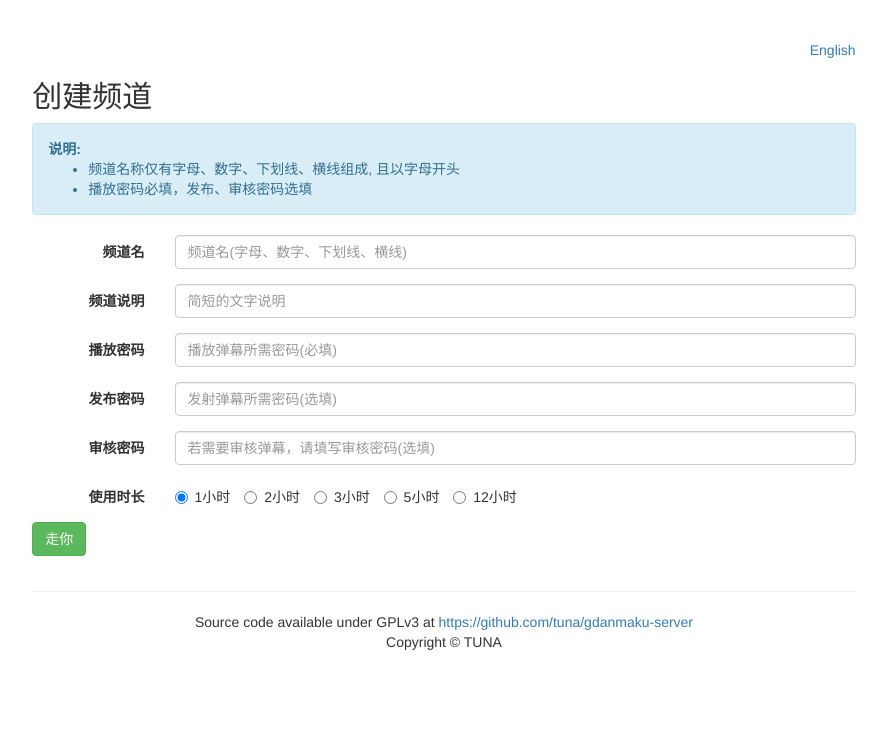
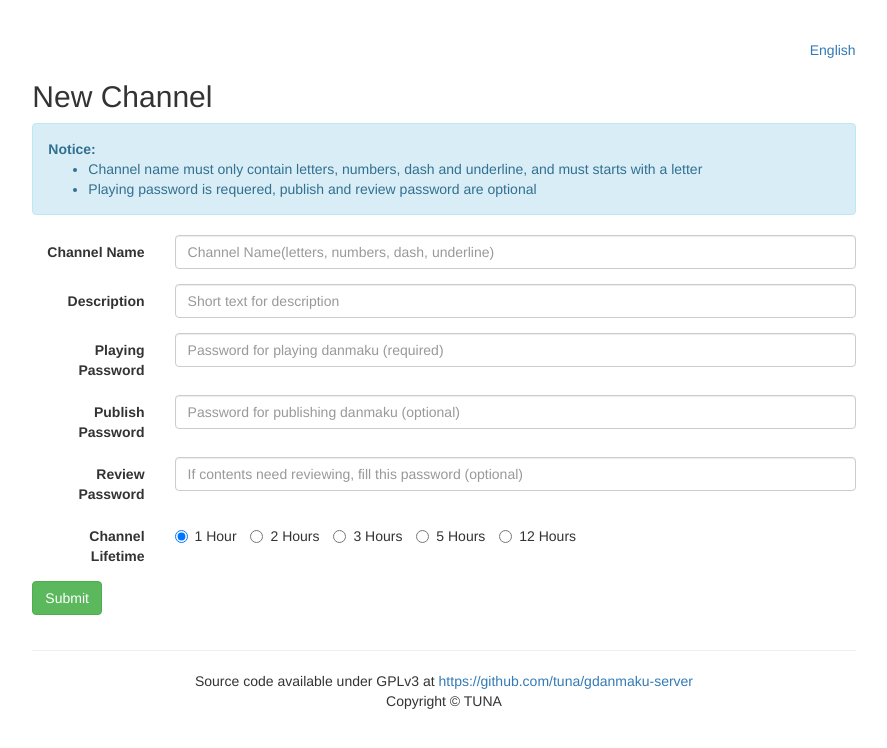
Before and after one commit to tuna/gdanmaku-server, a Flask app: page /channel-new/ in a window 1280 px wide. Shown: the top 748 px of the page, without its empty margins (196-1083 px from the left). Run offline with Flask 2, Linux system fonts and the light colour scheme; data that the repository does not hold is empty; some libraries are stand-ins or nearby versions.

Commit message:
i18n using flask-babel

```diff
--- a/gdanmaku/__init__.py
+++ b/gdanmaku/__init__.py
@@ -5,7 +5,9 @@
 
 import redis
 from gevent.wsgi import WSGIServer
-from flask import Flask, g
+from flask import Flask, g, request, session
+from flask.ext.babel import Babel
+
 from . import settings
 from .channel_manager import ChannelManager
 
@@ -14,6 +16,8 @@
 r = redis.StrictRedis(
     host=settings.REDIS_HOST, port=settings.REDIS_PORT, db=settings.REDIS_DB)
 chan_mgr = ChannelManager(app, r)
+
+babel = Babel(app)
 
 with app.app_context():
     for kwargs in app.config.get("PERSISTENT_CHANNELS", []):
@@ -30,13 +34,23 @@
     g.r = r
 
 
+@babel.localeselector
+def get_locale():
+    language = request.args.get(
+        "lang",
+        session.get(
+            "language",
+            request.accept_languages.best_match(['zh', 'en']),
+        ),
+    )
+    session["language"] = language
+    return language
+
 from . import views
 from . import api
 from . import wechat
 
-
 def main():
-    app.debug = True
     http_server = WSGIServer(('', 5000), app)
     print("Serving at 0.0.0.0:5000")
     http_server.serve_forever()
--- /dev/null
+++ b/gdanmaku/babel.cfg
@@ -0,0 +1,3 @@
+[python: **.py]
+[jinja2: **/templates/**.html]
+extensions=jinja2.ext.autoescape,jinja2.ext.with_
--- a/gdanmaku/settings.py
+++ b/gdanmaku/settings.py
@@ -13,6 +13,8 @@
 
 DB_PATH = os.path.join(FILE_PATH, "db")
 MEDIA_PATH = os.path.join(FILE_PATH, "media")
+
+# BABEL_DEFAULT_LOCALE = "zh_CN"
 
 # DB
 REDIS_HOST = 'myredis'
--- a/gdanmaku/templates/base.html
+++ b/gdanmaku/templates/base.html
@@ -14,14 +14,14 @@
   <script type="text/javascript" src="//cdn.bootcss.com/vue/1.0.17/vue.min.js"></script>
 
 
-  <title>{% block title %}title{% endblock %} - {% if language == "zh_CN"%}TUNA 弹幕站{% else %}TUNA Danmaku{%endif%}</title>
+  <title>{% block title %}title{% endblock %} - {{_("TUNA Danmaku Site")}}</title>
 </head>
 <body>
 <div class="container-fluid">
 
 <div class="row">
 	<div class="col-md-8 col-md-offset-2 text-right">
-		{% if language == "zh_CN"%}
+		{% if session.get('language', '') == "zh_CN"%}
 		<a href="?lang=en">English</a>
 		{% else %}
 		<a href="?lang=zh_CN">简体中文</a>
--- a/gdanmaku/templates/new_channel.html
+++ b/gdanmaku/templates/new_channel.html
@@ -1,16 +1,81 @@
 {% extends "base.html" %}
 {% block title %}
-{% if language == "zh_CN" %}创建列表{% else %}New Channel{% endif %}
+{% if language == "zh_CN" %}{{_("New Channel")}}{% endif %}
 {% endblock %}
 
 {% block body %}
 <div class="row">
 	<div class="col-md-8 col-md-offset-2">
-	{% if language == "zh_CN" %}
-		{% include "zh_CN/new_channel.html"%}
-	{% else %}
-		{% include "en/new_channel.html"%}
-	{% endif %}
+		<h2>{{_("New Channel")}}</h2>
+		<div>
+			<div id="error_container">
+			</div>
+			<div class="alert alert-info">
+				<p><strong>{{_('Notice')}}:</strong></p>
+				<ul>
+					<li>{{_('Channel name must only contain letters, numbers, dash and underline, and must starts with a letter')}}</li>
+					<li>{{_('Playing password is requered, publish and review password are optional')}}</li>
+				</ul>
+			</div>
+			<form class="form-horizontal" role="form">
+				<div class="form-group">
+					<label for="name" class="col-sm-2 control-label">{{_('Channel Name')}}</label>
+					<div class="col-sm-10">
+						<input autocomplete="off" type="text" class="form-control" name="name" id="name" placeholder="{{_('Channel Name(letters, numbers, dash, underline)')}}">
+					</div>
+				</div>
+				<div class="form-group">
+					<label for="desc" class="col-sm-2 control-label">{{_('Description')}}</label>
+					<div class="col-sm-10">
+						<input autocomplete="off" type="text" class="form-control" id="desc" name="desc" placeholder="{{_('Short text for description')}}">
+					</div>
+				</div>
+				<div class="form-group">
+					<label for="sub_passwd" class="col-sm-2 control-label">{{_('Playing Password')}}</label>
+					<div class="col-sm-10">
+						<input autocomplete="off" type="password" class="form-control" id="sub_passwd" name="sub_passwd" placeholder="{{_('Password for playing danmaku (required)')}}">
+					</div>
+				</div>
+				<div class="form-group">
+					<label for="pub_passwd" class="col-sm-2 control-label">{{_('Publish Password')}}</label>
+					<div class="col-sm-10">
+						<input autocomplete="off" type="password" class="form-control" id="pub_passwd" name="pub_passwd" placeholder="{{_('Password for publishing danmaku (optional)')}}">
+					</div>
+				</div>
+				<div class="form-group">
+					<label for="pub_passwd" class="col-sm-2 control-label">{{_('Review Password')}}</label>
+					<div class="col-sm-10">
+						<input autocomplete="off" type="password" class="form-control" id="exam_passwd" name="exam_passwd" placeholder="{{_('If contents need reviewing, fill this password (optional)')}}">
+					</div>
+				</div>
+				<div class="form-group">
+					<label for="ttl" class="col-sm-2 control-label">{{_('Channel Lifetime')}}</label>
+					<div class="col-sm-10" id="ttl-selection">
+						<label class="radio-inline">
+							<input type="radio" name="ttl" value="1" checked> 1 {{_('Hour')}}
+						</label>
+						<label class="radio-inline">
+							<input type="radio" name="ttl" value="2"> 2 {{_('Hours')}}
+						</label>
+						<label class="radio-inline">
+							<input type="radio" name="ttl" value="3"> 3 {{_('Hours')}}
+						</label>
+						<label class="radio-inline">
+							<input type="radio" name="ttl" value="5"> 5 {{_('Hours')}}
+						</label>
+						<label class="radio-inline">
+							<input type="radio" name="ttl" value="12"> 12 {{_('Hours')}}
+						</label>
+					</div>
+				</div>
+
+				<div class="form-group">
+					<div class="col-sm-12">
+						<div class="btn btn-default btn-success" id="submit">{{_('Submit')}}</div>
+					</div>
+				</div>
+			</form>
+		</div>
 	</div>
 </div>
 
--- a/gdanmaku/templates/zh_CN/new_channel.html
+++ /dev/null
@@ -1,73 +0,0 @@
-<h2>创建频道</h2>
-<div>
-	<div id="error_container">
-	</div>
-	<div class="alert alert-info">
-		<p><strong>说明:</strong></p>
-		<ul>
-			<li>频道名称仅有字母、数字、下划线、横线组成, 且以字母开头</li>
-			<li>播放密码必填，发布、审核密码选填</li>
-		</ul>
-	</div>
-	<form class="form-horizontal" role="form">
-		<div class="form-group">
-			<label for="name" class="col-sm-2 control-label">频道名</label>
-			<div class="col-sm-10">
-				<input autocomplete="off" type="text" class="form-control" name="name" id="name" placeholder="频道名(字母、数字、下划线、横线)">
-			</div>
-		</div>
-		<div class="form-group">
-			<label for="desc" class="col-sm-2 control-label">频道说明</label>
-			<div class="col-sm-10">
-				<input autocomplete="off" type="text" class="form-control" id="desc" name="desc" placeholder="简短的文字说明">
-			</div>
-		</div>
-		<div class="form-group">
-			<label for="sub_passwd" class="col-sm-2 control-label">播放密码</label>
-			<div class="col-sm-10">
-				<input autocomplete="off" type="password" class="form-control" id="sub_passwd" name="sub_passwd" placeholder="播放弹幕所需密码(必填)">
-			</div>
-		</div>
-		<div class="form-group">
-			<label for="pub_passwd" class="col-sm-2 control-label">发布密码</label>
-			<div class="col-sm-10">
-				<input autocomplete="off" type="password" class="form-control" id="pub_passwd" name="pub_passwd" placeholder="发射弹幕所需密码(选填)">
-			</div>
-		</div>
-		<div class="form-group">
-			<label for="pub_passwd" class="col-sm-2 control-label">审核密码</label>
-			<div class="col-sm-10">
-				<input autocomplete="off" type="password" class="form-control" id="exam_passwd" name="exam_passwd" placeholder="若需要审核弹幕，请填写审核密码(选填)">
-			</div>
-		</div>
-		<div class="form-group">
-			<label for="ttl" class="col-sm-2 control-label">使用时长</label>
-			<div class="col-sm-10" id="ttl-selection">
-				<label class="radio-inline">
-					<input type="radio" name="ttl" value="1" checked> 1小时
-				</label>
-				<label class="radio-inline">
-					<input type="radio" name="ttl" value="2"> 2小时
-				</label>
-				<label class="radio-inline">
-					<input type="radio" name="ttl" value="3"> 3小时
-				</label>
-				<label class="radio-inline">
-					<input type="radio" name="ttl" value="5"> 5小时
-				</label>
-				<label class="radio-inline">
-					<input type="radio" name="ttl" value="12"> 12小时
-				</label>
-			</div>
-		</div>
-
-		<div class="form-group">
-			<div class="col-sm-12">
-				<div class="btn btn-default btn-success" id="submit">走你</div>
-			</div>
-		</div>
-	</form>
-</div>
-{#
-vim: ft=jinja ts=2 sts=2 sw=2
-#}
--- a/gdanmaku/views.py
+++ b/gdanmaku/views.py
@@ -1,7 +1,7 @@
 #!/usr/bin/env python2
 # -*- coding:utf-8 -*-
 from flask import render_template
-from flask import request, g, Response, session
+from flask import request, g, session
 import gevent
 
 from . import app
@@ -15,8 +15,6 @@
 @app.route("/channel/<cname>", methods=["GET"])
 def channel_view(cname):
     cm = g.channel_manager
-    language = request.args.get("lang", session.get("language", "zh_CN"))
-    session["language"] = language
     passwd = request.args.get("pw", "")
     channel = cm.get_channel(cname)
     if channel is None:
@@ -26,8 +24,7 @@
 
     return render_template(
         "channel.html", channel=channel,
-        token=token, passwd=passwd,
-        language=language)
+        token=token, passwd=passwd)
 
 
 @app.route("/channel/<cname>/examination", methods=["GET"])
--- a/requirements.txt
+++ b/requirements.txt
@@ -1,3 +1,4 @@
 redis
 flask
+flask-babel
 gevent
```
Also changed, not shown: gdanmaku/templates/channel.html (+21 -22 lines), gdanmaku/templates/channel_exam.html (+16 -11 lines), gdanmaku/templates/en/index.html (deleted, +0 -22 lines), gdanmaku/templates/en/new_channel.html (deleted, +0 -73 lines), gdanmaku/templates/index.html (+24 -9 lines), gdanmaku/templates/zh_CN/index.html (deleted, +0 -24 lines), gdanmaku/translations/zh/LC_MESSAGES/messages.po (added), 2 other files. Lines whose indentation alone changed are shown as unchanged.
